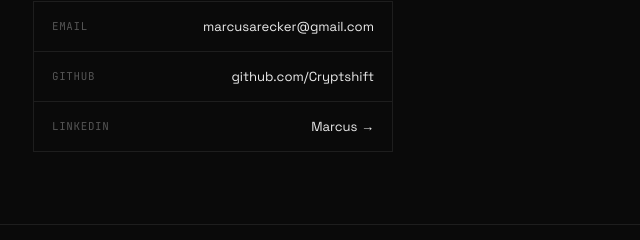
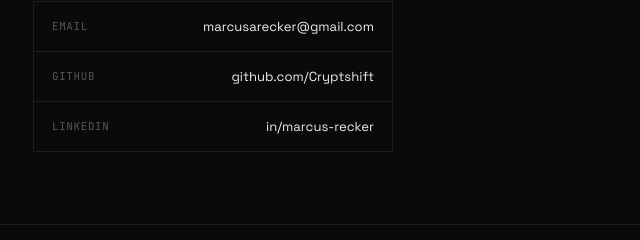
Before and after one commit to Cryptshift/Cryptshift.github.io, a plain HTML site: page index.html in a window 1280 px wide. Shown: the part 3888-4128 px from the top of the page, 259-899 px from the left. Drawn offline with Linux system fonts and the light colour scheme.

Commit message:
Point the LinkedIn link at the new custom URL
Co-Authored-By: Claude Opus 5.5 <noreply@anthropic.com>

```diff
--- a/index.html
+++ b/index.html
@@ -666,9 +666,9 @@
           <span class="contact-link-label">GitHub</span>
           <span class="contact-link-value">github.com/Cryptshift</span>
         </a>
-        <a href="https://www.linkedin.com/in/marcus-recker-bab229290/" target="_blank" rel="noopener noreferrer" class="contact-link-row">
+        <a href="https://www.linkedin.com/in/marcus-recker/" target="_blank" rel="noopener noreferrer" class="contact-link-row">
           <span class="contact-link-label">LinkedIn</span>
-          <span class="contact-link-value">Marcus →</span>
+          <span class="contact-link-value">in/marcus-recker</span>
         </a>
       </div>
     </div>
```
